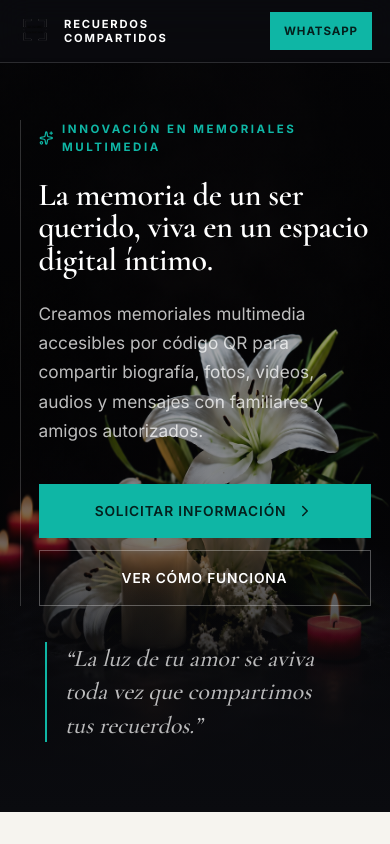
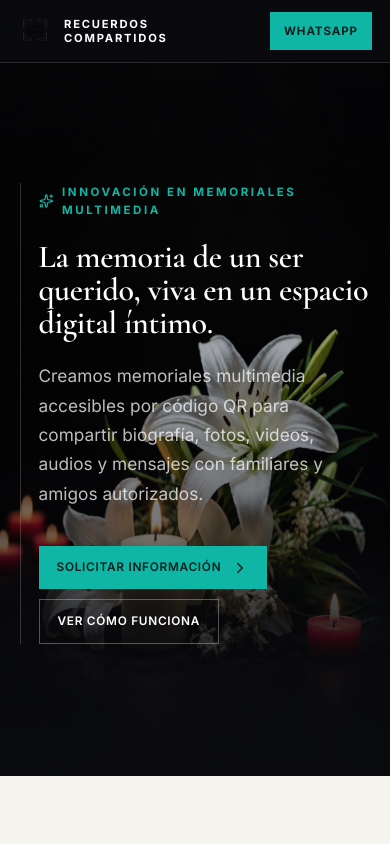
Before and after one commit to Guillemuhana/recuerdos-compartidos, a React (Vite) app: page / in a window 390 px wide. Shown: the top 844 px of the page. Built offline with nearby package versions, Linux system fonts and the light colour scheme.

Commit message:
Mobile: ocultar frase del hero y achicar botones para mostrar mas la imagen

```diff
--- a/src/styles.css
+++ b/src/styles.css
@@ -199,8 +199,9 @@ footer{text-align:center;padding:34px;background:#070809;color:rgba(255,255,255,
   .heroBg{background:#0a0b0f url('/assets/imgcel.png') center top/cover no-repeat;top:58px}
   .heroBg::after{background:linear-gradient(180deg,rgba(7,7,10,.55),rgba(7,7,10,.35) 40%,rgba(7,7,10,.85))}
   .heroContent{padding-left:18px}
-  .heroActions{gap:12px}
-  .heroActions .btn{flex:1 1 100%}
+  .heroActions{gap:10px;flex-direction:column;align-items:flex-start}
+  .heroActions .btn{flex:0 0 auto;padding:12px 18px;font-size:.74rem}
+  .quote{display:none}
   .section{padding:64px 0}
 
   .cardGrid,.steps,.benefits,.faqGrid{grid-template-columns:1fr}
```
